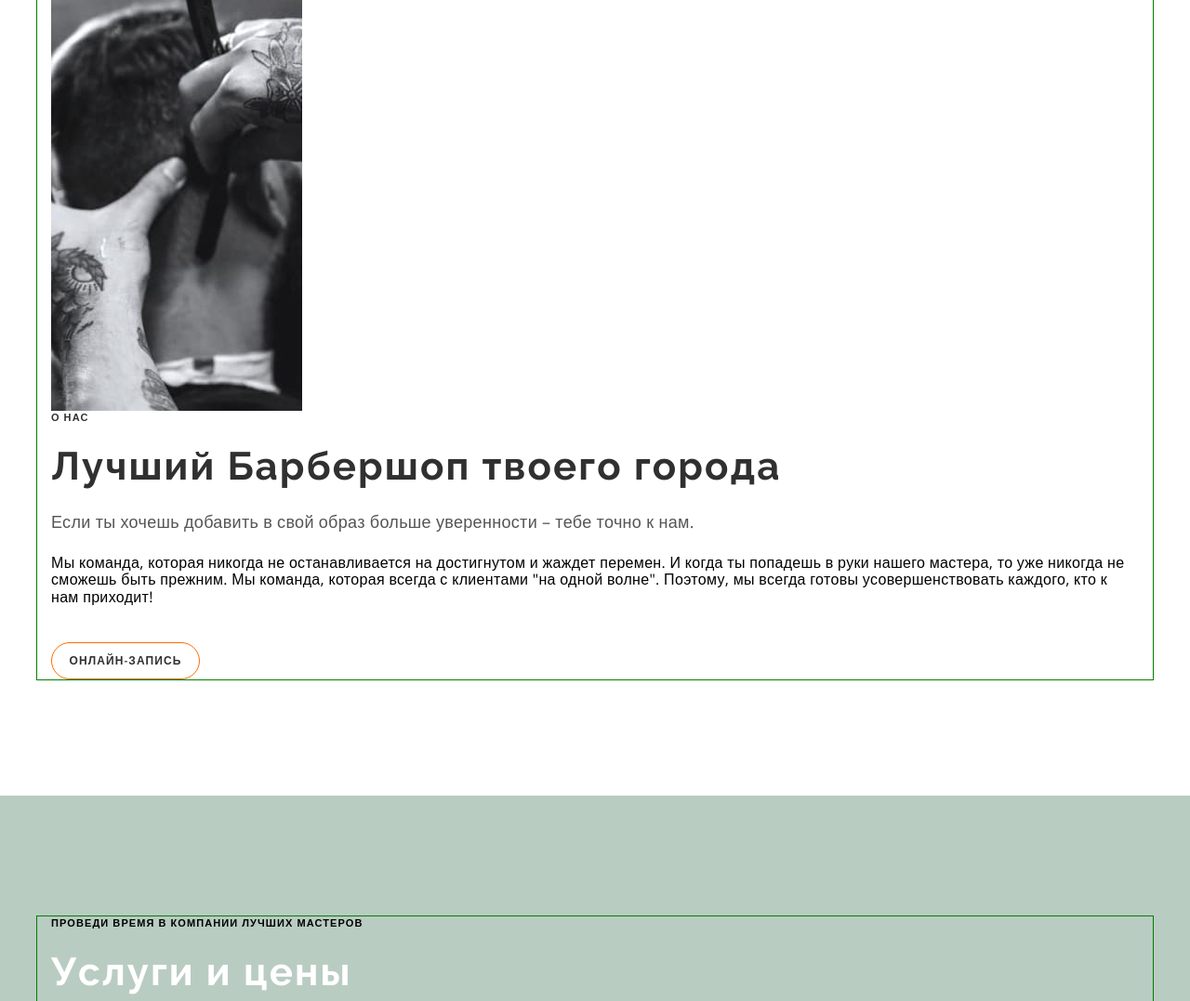
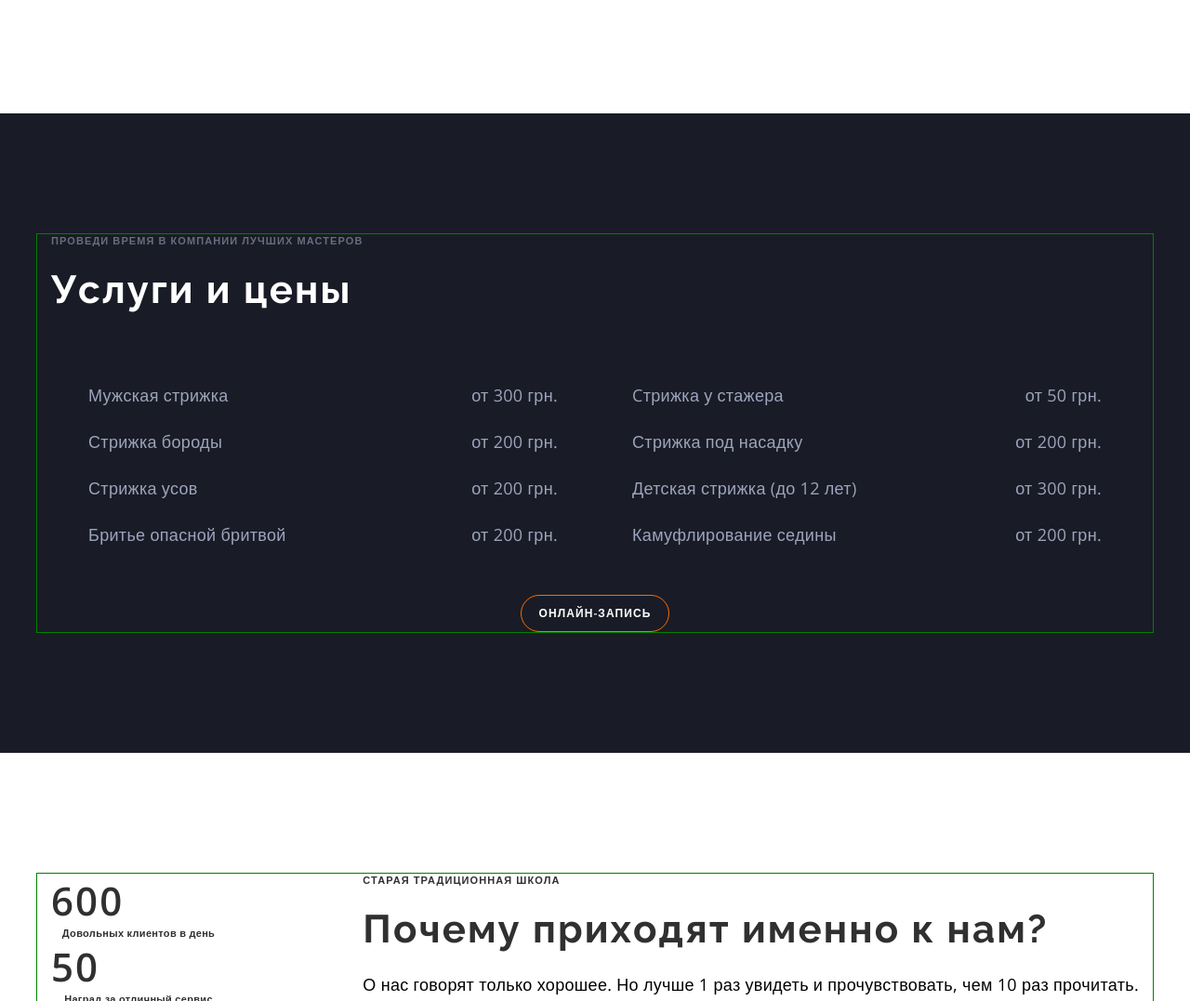
Before and after one commit to vitek117/BarberShop2, a plain HTML site: page index.html in a window 1280 px wide. Shown: the part 1385-2462 px from the top of the page at 93% size. Drawn offline with nearby package versions, Linux system fonts and the light colour scheme.

Commit message:
21.09.26--18/25

```diff
--- a/css/style.css
+++ b/css/style.css
@@ -12,7 +12,7 @@
   --title-text-black: #303030;
   --basic-text-black: #555555;
   --basic-text-white: #9da4bd;
-  --secondary-text-color: #rgba(157, 164, 189, 0.6);
+  --secondary-text-color: rgba(157, 164, 189, 0.6);
   --accent-color: #ff6c00;
   --background-fon: #f7f7f7;
   --background-fon-footer: #191c26;
@@ -47,7 +47,7 @@ img {
   padding: 0;
   overflow: hidden;
   border: 0;
-  clip: rect(0 0 0 0)
+  clip: rect(0 0 0 0);
 }
 .container {
   width: 1200px;
@@ -108,7 +108,10 @@ img {
 .socil-link:focus {
   color: var(--accent-color);
 }
-
+.flex {
+  display: flex;
+  justify-content: space-between;
+}
 /* --------------------header---------------- */
 .header {
   background-color: #ccc;
@@ -177,7 +180,7 @@ img {
 .hero-right {
   flex-grow: 1;
   padding: 272px 0 206px 91px;
-  background-color: var(--basic-text-black);
+  background-color: var(--background-fon-footer);
 }
 .hero-pre-title {
   margin-bottom: 20px;
@@ -217,10 +220,13 @@ img {
   margin-bottom: 20px;
 }
 .about-list {
+  display: flex;
 }
-.about-item {
+.about-item:not(:last-child) {
+  margin-right: 30px;
 }
 .about-right {
+  margin-left: 64px;
 }
 
 .about-text {
@@ -230,34 +236,62 @@ img {
   color: var(--title-text-black);
 }
 
-/* ---------------Услуги и цены prices--------- */
+
+/* --------------PRICES-------------- */
 .prices {
-  padding: 130px 0;
-  background-color: rgb(185, 204, 194);
+    background-color: var(--background-fon-footer);
+    text-align: center;
+    padding-top: 130px;
+    padding-bottom: 130px;
 }
+
 .prices-pre-title {
      color: var(--secondary-text-color);
     margin-bottom: 20px;
+    text-align: start;
 }
+
 .prices-title {
+     margin-bottom: 44px;
     color: var(--title-text-white);
-  margin-bottom: 44px;
+    font-family: Raleway;
+    font-weight: 700;
+    font-size: 42px;
+    line-height: 1.17;
+    letter-spacing: 0.05em;
+    text-align: start;
 }
-.prices-box {
+
+.prices-double-list {
+   display: flex;
+
+}
+
+.prices-list {
+    width: 585px;
     padding: 30px 40px;
-  margin-bottom: 50px;
 }
-.prices-list {
-}
+
 .prices-item {
+    display: flex;
+    justify-content: space-between;
+
     margin-bottom: 20px;
 }
-.prices-count,
-.prices-type {
+
+.prices-type,
+.prices-count {
     font-size: 18px;
     line-height: 1.67;
     color: var(--basic-text-white);
     }
+
+.prices-btn {
+    color: #ffffff;
+    display:inline-block;
+    align-items: center;
+}
+
 
 /*-------------------- преимущества reasons-------- */
 .reasons {
@@ -353,7 +387,7 @@ img {
 
 /* ---------Онлайн-запись online------- */
 .online {
-  background-color: tomato;
+  background-color: var(--background-fon-footer)
 }
 .online-pre-title {
   color: var(--title-text-white);
@@ -362,7 +396,7 @@ img {
 /* ------------контакты contacts----------- */
 .contacts {
   padding: 130px 0;
-  background-color: tomato;
+  background-color: var(--background-fon-footer);
 }
 .contacts-pre-title {
   color: var(--title-text-white);
--- a/index.html
+++ b/index.html
@@ -74,7 +74,7 @@
       </section>
       <!-- О НАС about-->
       <section class="about">
-        <div class="container">
+        <div class="container flex">
           <ul class="about-list list">
             <li class="about-item">
               <img src="./img/img1.jpg" alt="мастер бреет бороду" width="270" height="445" />
@@ -99,12 +99,14 @@
           </div>
         </div>
       </section>
-      <!-- Услуги и цены prices-->
+      <!-- Услуги и цены  prices-->
       <section class="prices">
-        <div class="container">
-          <p class="pre-title prices-pre-title">Проведи время в компании лучших мастеров</p>
-          <h2 class="prices-title section-title">Услуги и цены</h2>
-          <div class="prices-box">
+        <div class="container prices-container">
+          <p class="pre-title prices-pre-title">
+            Проведи время в компании лучших мастеров
+          </p>
+          <h2 class="prices-title">Услуги и цены</h2>
+          <div class="prices-double-list">
             <ul class="prices-list list">
               <li class="prices-item">
                 <p class="prices-type">Мужская стрижка</p>
@@ -123,8 +125,6 @@
                 <span class="prices-count">от 200 грн.</span>
               </li>
             </ul>
-          </div>
-          <div class="prices-box">
             <ul class="prices-list list">
               <li class="prices-item">
                 <p class="prices-type">Cтрижка у стажера</p>
@@ -144,12 +144,12 @@
               </li>
             </ul>
           </div>
-          <button type="button" class="btn btn-first">онлайн-запись</button>
+          <button class="prices-btn btn" type="button">онлайн-запись</button>
         </div>
       </section>
       <!-- преимущества reasones-->
       <section class="reasons">
-        <div class="container">
+        <div class="container flex">
           <ul class="reasons-list list">
             <li class="reasons-item">
               <span class="reasons-count">600</span>
```
Lines whose indentation alone changed are shown as unchanged.
